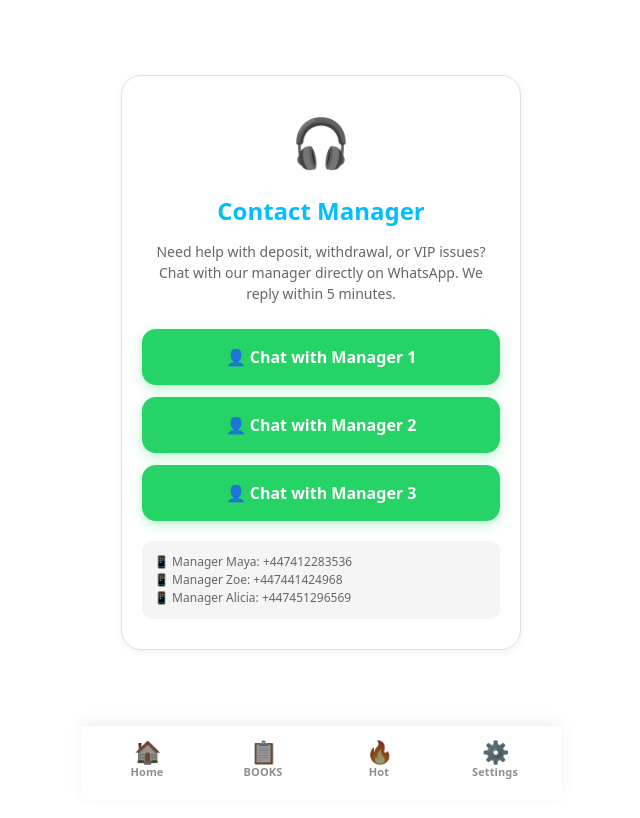
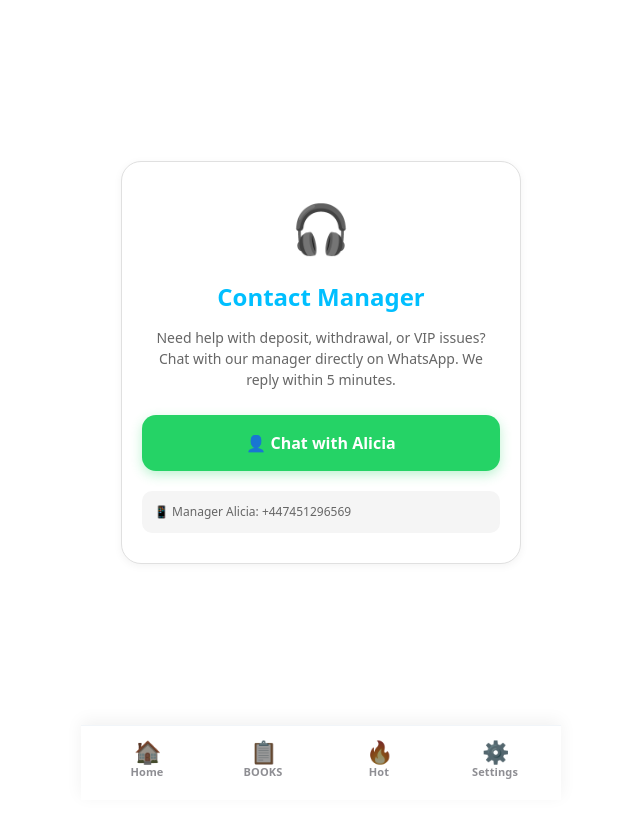
Before and after one commit to Molly256/palamedes-pr, a Next.js app: page /manager in a window 1280 px wide. Shown: the top 818 px of the page, without its empty margins (319-959 px from the left). Built offline with nearby package versions, Linux system fonts and the light colour scheme.

Commit message:
Update manager page to only show Alicia

```diff
--- a/app/manager/page.js
+++ b/app/manager/page.js
@@ -3,12 +3,10 @@ import Card from '../../components/Card'
 
 export default function ManagerPage() {
   const managers = [
-    { name: "Manager 1", phone: "447412283536" },
-    { name: "Manager 2", phone: "447441424968" },
-    { name: "Manager 3", phone: "447451296569" }
+    { name: "Alicia", phone: "447451296569" }
   ]
 
-  const getWaLink = (phone) => `https://wa.me/${phone}?text=Hello%20Manager%20-%20Palamedes%20PR`
+  const getWaLink = (phone) => `https://wa.me/${phone}?text=Hello%20Alicia%20-%20Palamedes%20PR`
 
   return (
     <Card>
@@ -98,8 +96,6 @@ export default function ManagerPage() {
             color: '#666',
             textAlign: 'left'
           }}>
-            <div>📱 Manager Maya: +447412283536</div>
-            <div>📱 Manager Zoe: +447441424968</div>
             <div>📱 Manager Alicia: +447451296569</div>
           </div>
         </div>
```
